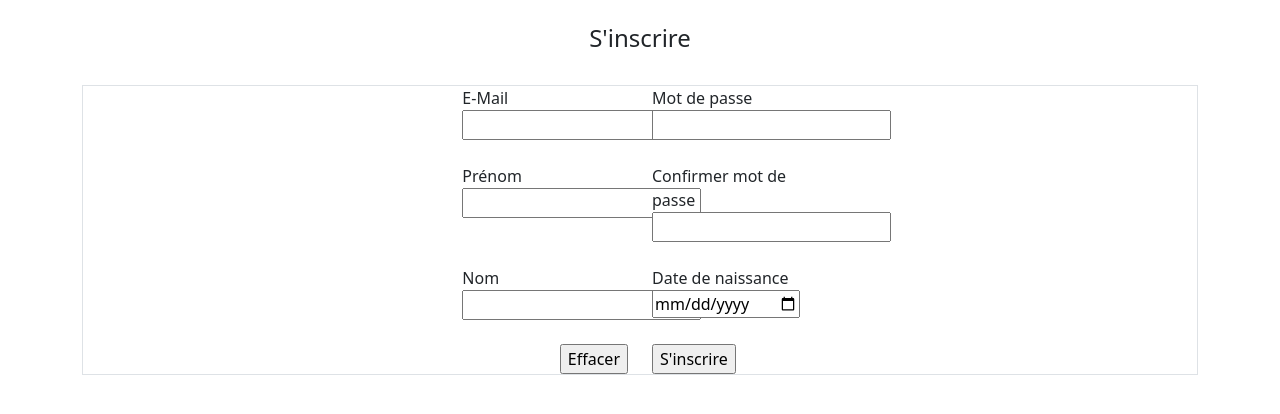
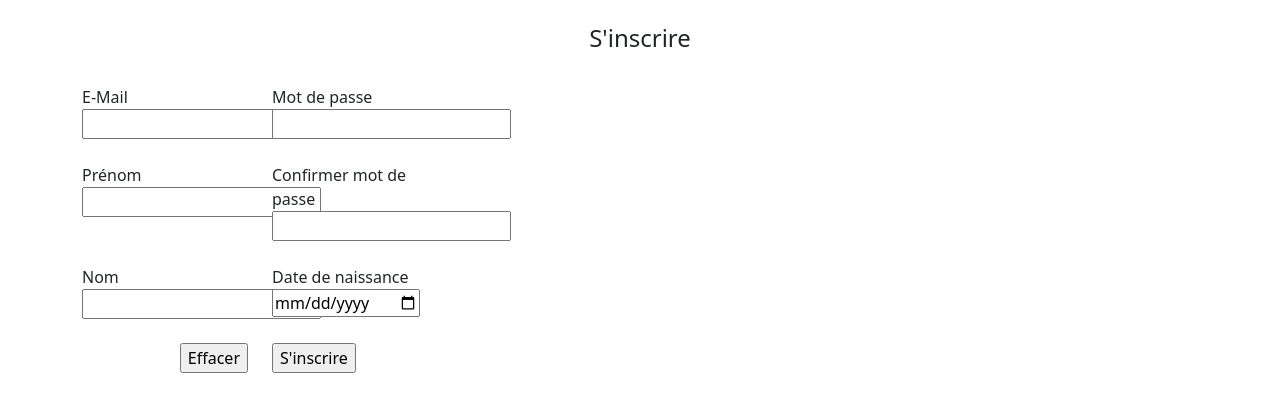
Before and after one commit to benjaminMum/LuxHub, a PHP site: page /register in a window 1280 px wide. Shown: the part 56-470 px from the top of the page. Run offline with PHP 8.4, Linux system fonts and the light colour scheme; some libraries are stand-ins or nearby versions.

Commit message:
Update register.php

```diff
--- a/src/view/register.php
+++ b/src/view/register.php
@@ -8,49 +8,49 @@ function registerView()
 
     ?>
 
-    <div class="container " >
+    <div class="container" >
         <br>
         <h4 align="center" >S'inscrire</h4><br>
-<div class="border">
+<div class=" justify-content-center">
         <form  action="index.php?action=login" method="post">
-            <div class="row d-flex justify-content-center">
-                <div class="col-sm-2">
+            <div class="row ">
+                <div class="col-2">
                     <label for="inputNewEmailAddress">E-Mail</label>
                     <input type="email" name="inputNewEmailAddress" id="inputNewEmailAddress">
                 </div>
 
-                <div class="col-sm-2">
+                <div class="col-2">
                     <label for="inputNewPsw">Mot de passe</label><br>
                     <input  type="password" name="inputNewPsw" id="inputNewPsw">
                 </div>
             </div><br>
 
-            <div class="row d-flex justify-content-center">
-                <div class="col-sm-2">
+            <div class="row">
+                <div class="col-2">
                     <label for="inputNewFirstName" >Prénom</label>
                     <input type="text" name="inputNewFirstName" id="inputNewFirstName">
                 </div>
 
-                <div class="col-sm-2">
+                <div class="col-2">
                     <label for="inputConfirmPsw">Confirmer mot de passe</label><br>
                     <input type="password" name="inputConfirmPsw" id="inputConfirmPsw">
                 </div>
             </div><br>
-            <div class="row d-flex justify-content-center">
-                <div class="col-sm-2">
+            <div class="row">
+                <div class="col-2">
                     <label for="inputNewLastName">Nom</label><br>
                     <input type="text" name="inputNewlastName" id="inputNewlastName">
                 </div >
-                <div class="col-sm-2">
+                <div class="col-2">
                     <label for="inputNewBirthDate">Date de naissance</label><br>
                     <input type="date" name="inputNewBirthDate" id="inputNewBirthDate">
                 </div>
             </div><br>
-            <div class="row d-flex justify-content-center">
-                <div class="col-sm-2 text-end">
+            <div class="row">
+                <div class="col-2 text-end">
                 <input type="reset" value="Effacer">
                 </div>
-                <div class="col-sm-2">
+                <div class="col-2">
                     <input type="submit" value="S'inscrire">
                 </div>
             </div>
```
